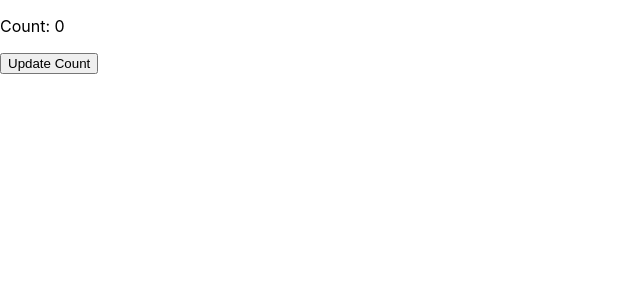
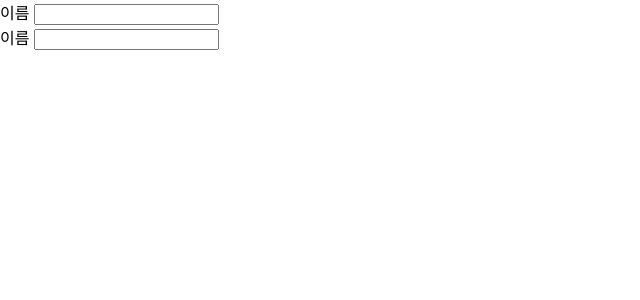
Before and after one commit to kmwdevelop/react-hook-playground, a React (Create React App) app: page / in a window 1280 px wide. Shown: the top 300 px of the page, without its empty margins (0-640 px from the left). Built offline with nearby package versions, Linux system fonts and the light colour scheme.

Commit message:
useId 스터디

```diff
--- a/src/App.js
+++ b/src/App.js
@@ -3,13 +3,10 @@ import './App.css';
 import {useEffect} from "react";
 
 function App() {
-
-
-
     return (
         <div className="App">
             <header className="App-header">
-        <img src={logo} className="App-logo" alt="logo" />
+                <img src={logo} className="App-logo" alt="logo"/>
                 <p>
                     Edit <code>src/App.js</code> and save to reload.
                 </p>
--- /dev/null
+++ b/src/hook_example/App_useId.js
@@ -0,0 +1,22 @@
+import {useId} from "react";
+
+const App_useId = () => {
+    return (
+        <div>
+            <MyInput/>
+            <MyInput/>
+        </div>
+    );
+}
+
+const MyInput = () => {
+    const id = useId(); // 각 컴포넌트마다 고유한 id를 생성한다.
+    return (
+        <div>
+            <label htmlFor="name"> 이름 </label>
+            <input id={id} type="text"/>
+        </div>
+    );
+}
+
+export default App_useId;
--- a/src/index.js
+++ b/src/index.js
@@ -3,13 +3,15 @@ import ReactDOM from 'react-dom/client';
 import './index.css';
 import App from './App';
 import reportWebVitals from './reportWebVitals';
-import App_useLayoutEffect from "./App_useLayoutEffect";
+import App_useLayoutEffect from "./hook_example/App_useLayoutEffect";
+import App_useId from "./hook_example/App_useId";
 
 const root = ReactDOM.createRoot(document.getElementById('root'));
 root.render(
-  <React.StrictMode>
-    <App_useLayoutEffect />
-  </React.StrictMode>
+    <React.StrictMode>
+        {/*<App_useLayoutEffect/>*/}
+        <App_useId/>
+    </React.StrictMode>
 );
 
 // If you want to start measuring performance in your app, pass a function
```
Also changed, not shown: src/hook_example/App_useLayoutEffect.js (renamed from src/App_useLayoutEffect.js). Lines whose indentation alone changed are shown as unchanged.
